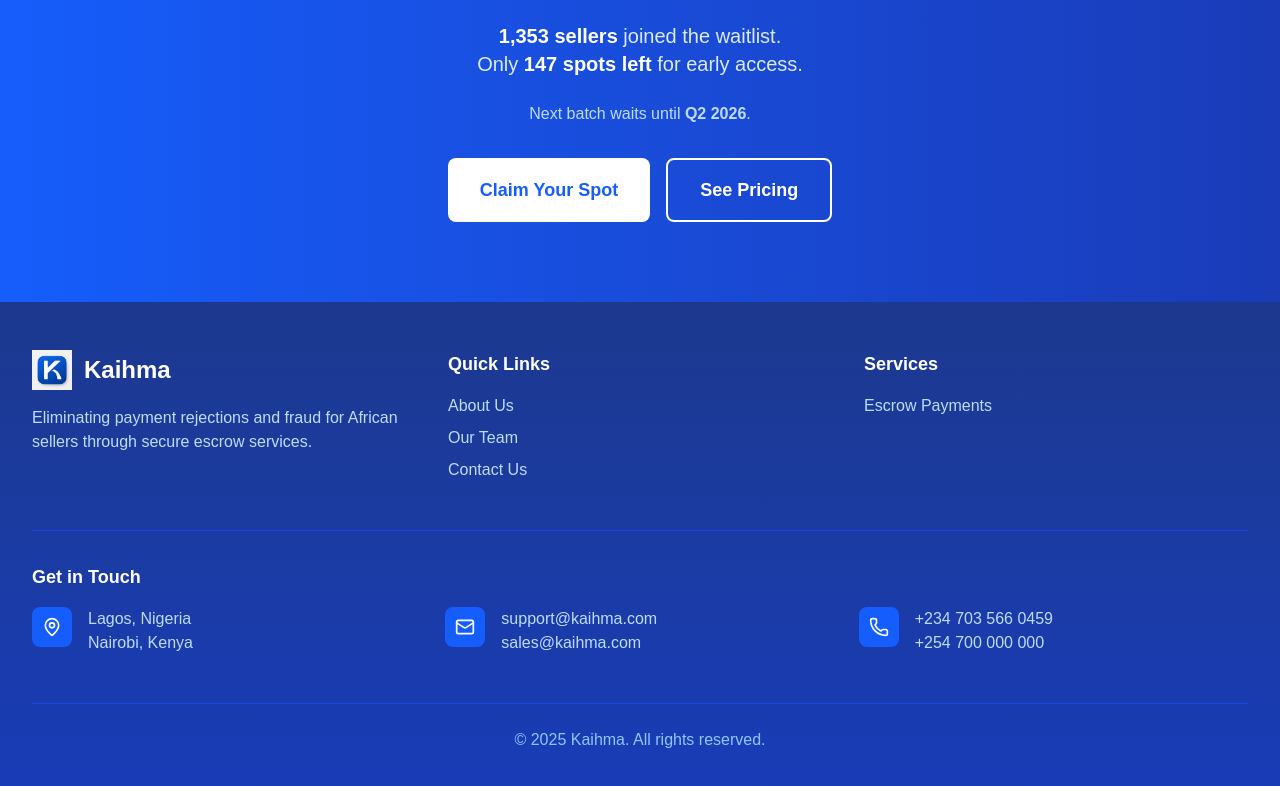
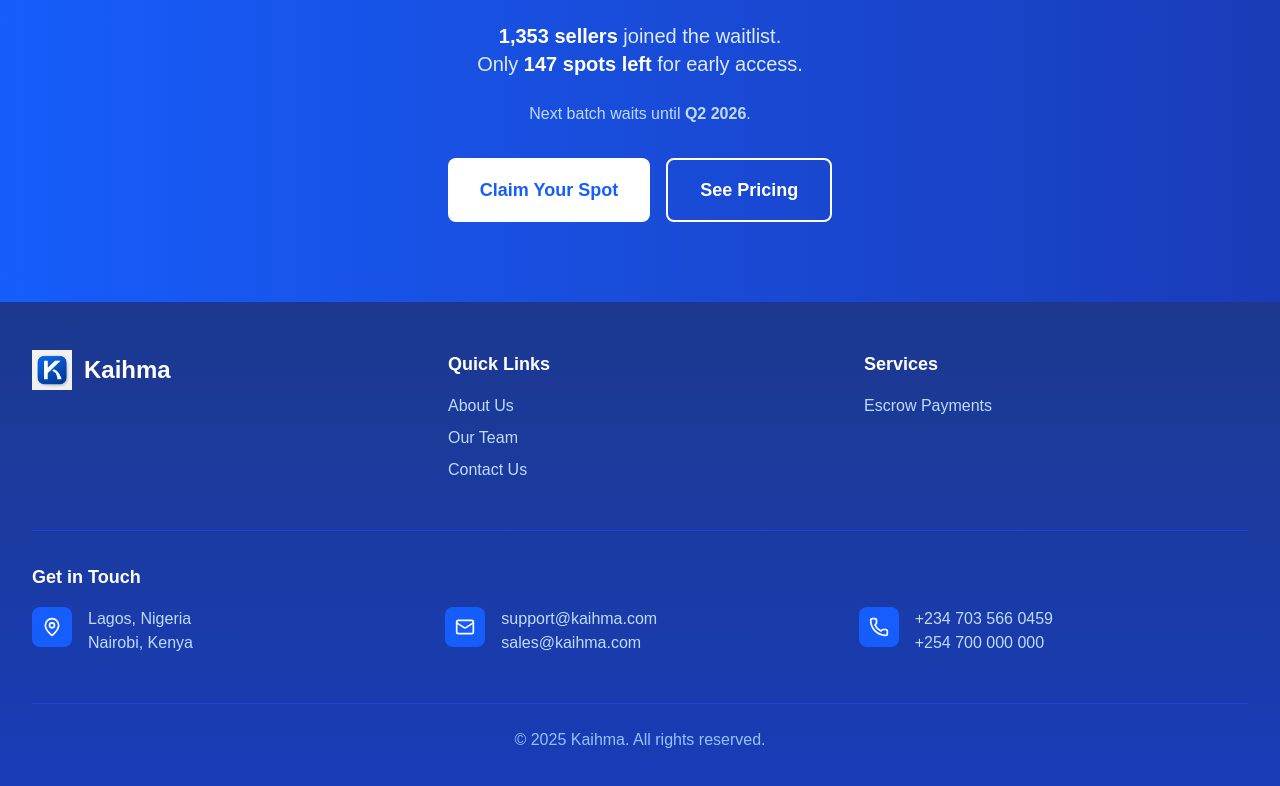
Before and after one commit to somod-gif/shujaapay, a Next.js app: page / in a window 1280 px wide. Shown: the part 4806-5592 px from the top of the page. Built offline with nearby package versions, Linux system fonts and the light colour scheme.

Commit message:
Update Footer.tsx

```diff
--- a/src/app/Components/Footer.tsx
+++ b/src/app/Components/Footer.tsx
@@ -24,9 +24,7 @@
               </div>
               <h2 className="ml-3 text-2xl font-bold">Kaihma</h2>
             </div>
-            <p className="text-blue-200">
-              Eliminating payment rejections and fraud for African sellers through secure escrow services.
-            </p>
+
           </div>
 
           {/* Quick Links */}
```
